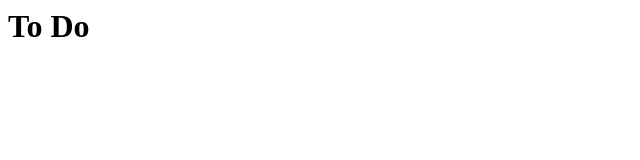
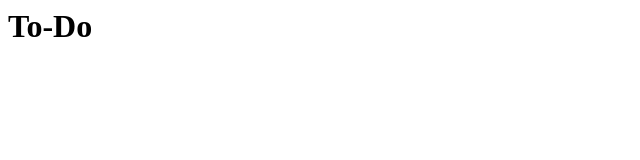
Before and after one commit to AlexFYeeSW/Todo-app, a plain HTML site: page index.html in a window 1280 px wide. Shown: the full height of the page, 0-640 px from the left. Drawn offline with Linux system fonts and the light colour scheme.

```diff
--- a/index.html
+++ b/index.html
@@ -1,2 +1,2 @@
-<h1>To Do</h1>
+<h1>To-Do</h1>
 <ul id=Tasks></ul>
```
